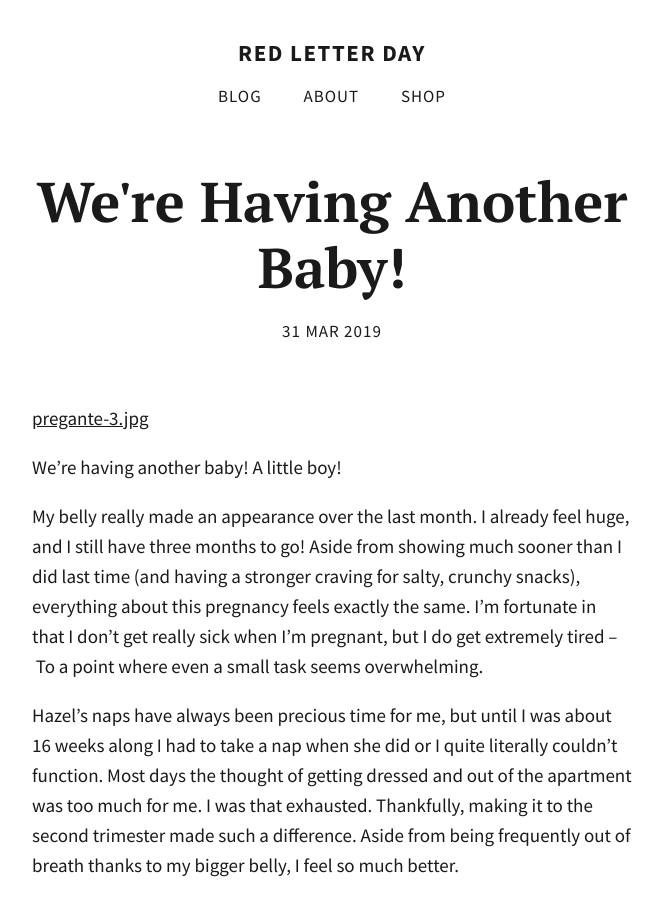
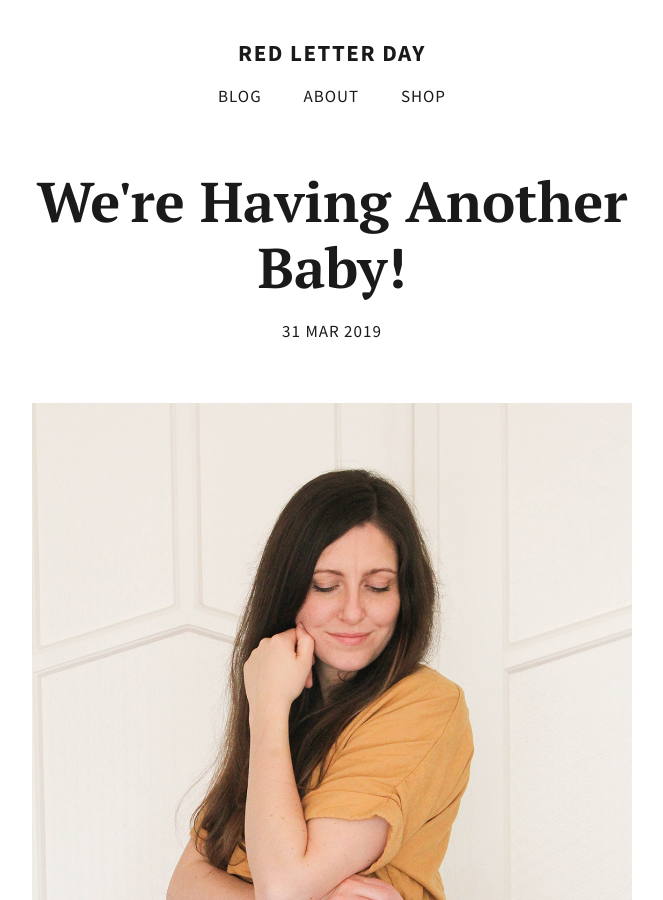
Before and after one commit to totiffany/totiffany.github.io, a Jekyll site: the page built from _posts/2019-03-31-We're-Having-Another-Baby!.md, in a window 1280 px wide and 900 px high. Shown: the whole window, without its empty margins (308-971 px from the left). Built offline with Jekyll 4.4.1, drawn with Linux system fonts in a browser that asks for light colours; our own code applies the rules of GitHub Pages for plain Markdown files; comment, search, counter and statistics services are not loaded.

Commit message:
Update 2019-03-31-We're-Having-Another-Baby!.md

```diff
--- a/_posts/2019-03-31-We're-Having-Another-Baby!.md
+++ b/_posts/2019-03-31-We're-Having-Another-Baby!.md
@@ -1,7 +1,7 @@
 ---
 published: true
 ---
-[pregante-3.jpg]({{site.baseurl}}/img/pregante-3.jpg)
+![pregante-3.jpg]({{site.baseurl}}/img/pregante-3.jpg)
 
 We’re having another baby! A little boy!
 
```
